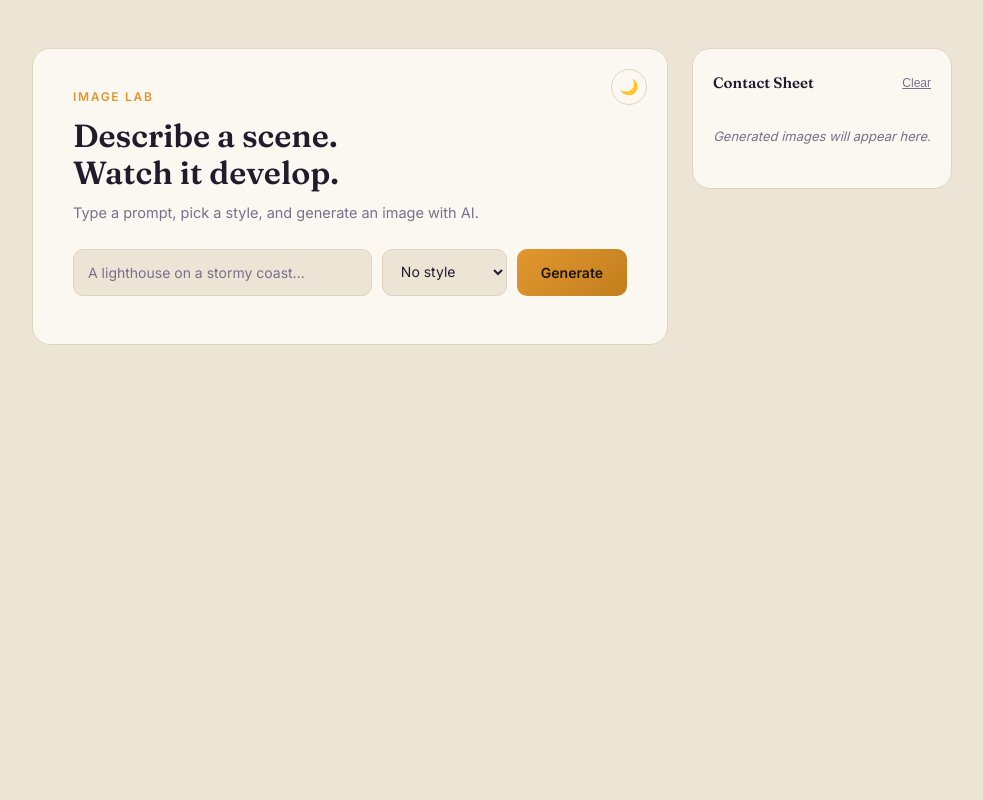
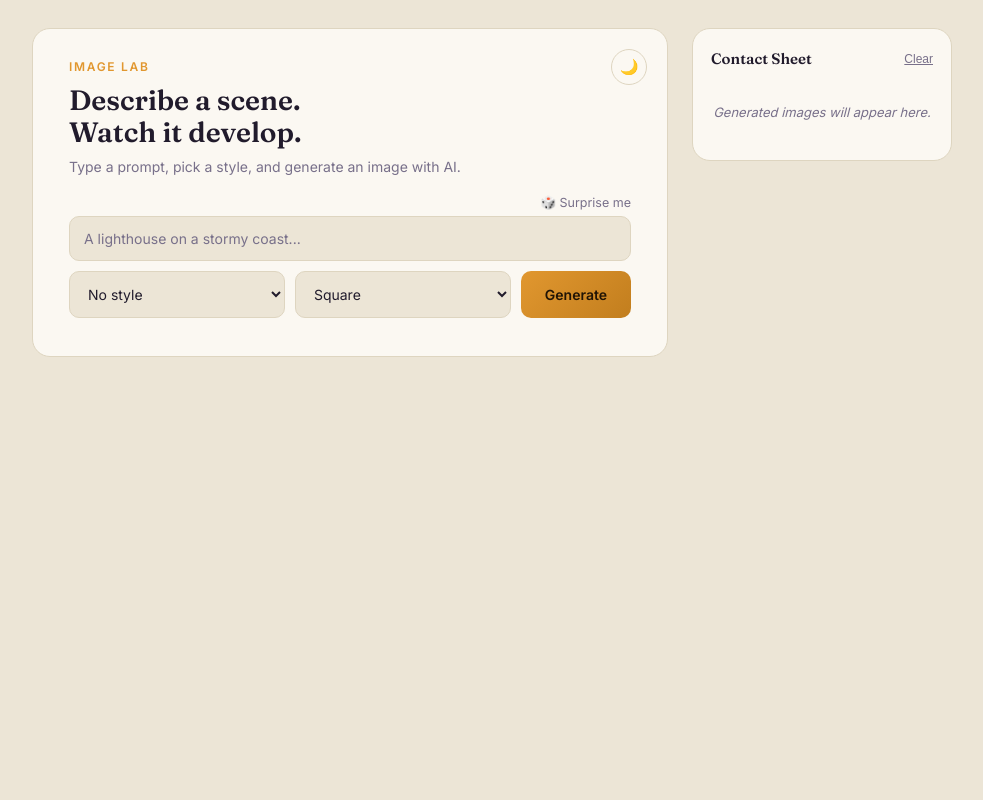
Before and after one commit to tubashakeel67-ai/ai-image-generator, a Flask app: page / in a window 1280 px wide. Shown: the whole page, without its empty margins (148-1131 px from the left). Run offline with Flask 3, Linux system fonts and the light colour scheme.

Commit message:
Add aspect ratio, regenerate, surprise me features and improve form layout

```diff
--- a/app.py
+++ b/app.py
@@ -4,6 +4,12 @@ from urllib.parse import quote
 app = Flask(__name__)
 
 POLLINATIONS_URL = "https://image.pollinations.ai/prompt/"
+
+RATIO_DIMENSIONS = {
+    "square": (1024, 1024),
+    "portrait": (768, 1024),
+    "landscape": (1024, 768),
+}
 
 
 @app.route('/')
@@ -15,6 +21,7 @@ def home():
 def generate():
     prompt = request.form.get('prompt')
     style = request.form.get('style')
+    ratio = request.form.get('ratio', 'square')
 
     if not prompt:
         return jsonify({"error": "Prompt is required"}), 400
@@ -22,8 +29,10 @@ def generate():
     # append the chosen style to the prompt so it influences the output
     full_prompt = f"{prompt}, {style}" if style else prompt
 
+    width, height = RATIO_DIMENSIONS.get(ratio, RATIO_DIMENSIONS["square"])
+
     # Pollinations builds the image directly from the URL — no API key needed
-    image_url = POLLINATIONS_URL + quote(full_prompt)
+    image_url = f"{POLLINATIONS_URL}{quote(full_prompt)}?width={width}&height={height}"
 
     return jsonify({"image": image_url})
 
--- a/static/css/style.css
+++ b/static/css/style.css
@@ -29,7 +29,7 @@ body.dark {
 body {
     background: var(--page-bg);
     min-height: 100vh;
-    padding: 48px 20px;
+    padding: 28px 20px;
     font-family: 'Inter', sans-serif;
     color: var(--ink);
     transition: background 0.3s ease;
@@ -50,7 +50,7 @@ body {
     background: var(--surface);
     border: 1px solid var(--line);
     border-radius: 18px;
-    padding: 40px;
+    padding: 30px 36px;
     position: relative;
     transition: background 0.3s ease, border-color 0.3s ease;
 }
@@ -75,35 +75,46 @@ body {
     letter-spacing: 0.14em;
     text-transform: uppercase;
     color: var(--accent);
-    margin-bottom: 14px;
+    margin-bottom: 10px;
 }
 
 h1 {
     font-family: 'Fraunces', serif;
     font-weight: 600;
-    font-size: 32px;
+    font-size: 28px;
     line-height: 1.15;
     color: var(--ink);
-    margin-bottom: 12px;
+    margin-bottom: 10px;
 }
 
 .subtitle {
     color: var(--muted);
-    font-size: 14.5px;
-    margin-bottom: 28px;
+    font-size: 14px;
+    margin-bottom: 20px;
 }
 
 /* ---------- form ---------- */
 
+.prompt-toolbar {
+    display: flex;
+    justify-content: flex-end;
+    margin-bottom: 6px;
+}
+
 #generate-form {
     display: flex;
-    flex-wrap: wrap;
+    flex-direction: column;
     gap: 10px;
     margin-bottom: 8px;
 }
 
+.options-row {
+    display: flex;
+    gap: 10px;
+}
+
 #prompt {
-    flex: 1 1 220px;
+    width: 100%;
     padding: 13px 14px;
     border: 1.5px solid var(--line);
     border-radius: 10px;
@@ -124,7 +135,9 @@ h1 {
     box-shadow: 0 0 0 3px var(--accent-soft);
 }
 
-#style-select {
+#style-select,
+#ratio-select {
+    flex: 1;
     padding: 13px 14px;
     border: 1.5px solid var(--line);
     border-radius: 10px;
@@ -162,6 +176,22 @@ h1 {
     opacity: 0.6;
     cursor: not-allowed;
     transform: none;
+}
+
+#surprise-btn {
+    background: none;
+    border: none;
+    padding: 0;
+    color: var(--muted);
+    font-family: inherit;
+    font-size: 12.5px;
+    cursor: pointer;
+    transition: color 0.2s ease;
+}
+
+#surprise-btn:hover {
+    color: var(--accent-deep);
+    text-decoration: underline;
 }
 
 /* ---------- states ---------- */
@@ -254,9 +307,9 @@ h1 {
     background: var(--surface);
     border: 1px solid var(--line);
     border-radius: 18px;
-    padding: 24px 20px;
+    padding: 20px 18px;
     position: sticky;
-    top: 40px;
+    top: 28px;
     transition: background 0.3s ease, border-color 0.3s ease;
 }
 
@@ -393,6 +446,29 @@ h1 {
 
 /* ---------- responsive ---------- */
 
+/* custom thin scrollbar — subtler than the default browser scrollbar */
+::-webkit-scrollbar {
+    width: 8px;
+}
+
+::-webkit-scrollbar-track {
+    background: transparent;
+}
+
+::-webkit-scrollbar-thumb {
+    background: var(--line);
+    border-radius: 8px;
+}
+
+::-webkit-scrollbar-thumb:hover {
+    background: var(--muted);
+}
+
+body {
+    scrollbar-width: thin;
+    scrollbar-color: var(--line) transparent;
+}
+
 @media (max-width: 860px) {
     .page {
         flex-direction: column;
--- a/static/js/script.js
+++ b/static/js/script.js
@@ -1,28 +1,31 @@
 const form = document.getElementById('generate-form');
 const promptInput = document.getElementById('prompt');
 const styleSelect = document.getElementById('style-select');
+const ratioSelect = document.getElementById('ratio-select');
 const generateBtn = document.getElementById('generate-btn');
 const loading = document.getElementById('loading');
 const errorMessage = document.getElementById('error-message');
 const result = document.getElementById('result');
 const generatedImage = document.getElementById('generated-image');
 const downloadBtn = document.getElementById('download-btn');
+const regenerateBtn = document.getElementById('regenerate-btn');
+const surpriseBtn = document.getElementById('surprise-btn');
 
 const HISTORY_KEY = 'imageHistory';
 const HISTORY_LIMIT = 12;
 
-form.addEventListener('submit', async (e) => {
-    e.preventDefault();
-
+async function generateImage() {
     errorMessage.classList.add('hidden');
     result.classList.add('hidden');
     downloadBtn.classList.add('hidden');
+    regenerateBtn.classList.add('hidden');
     loading.classList.remove('hidden');
     generateBtn.disabled = true;
 
     const formData = new FormData();
     formData.append('prompt', promptInput.value);
     formData.append('style', styleSelect.value);
+    formData.append('ratio', ratioSelect.value);
 
     try {
         const response = await fetch('/generate', {
@@ -42,6 +45,8 @@ form.addEventListener('submit', async (e) => {
         downloadBtn.dataset.imageUrl = data.image;
         result.classList.remove('hidden');
         downloadBtn.classList.remove('hidden');
+        regenerateBtn.classList.remove('hidden');
+        result.scrollIntoView({ behavior: 'smooth', block: 'start' });
 
         addToHistory(data.image, promptInput.value);
 
@@ -52,6 +57,31 @@ form.addEventListener('submit', async (e) => {
         loading.classList.add('hidden');
         generateBtn.disabled = false;
     }
+}
+
+form.addEventListener('submit', (e) => {
+    e.preventDefault();
+    generateImage();
+});
+
+regenerateBtn.addEventListener('click', generateImage);
+
+const SURPRISE_PROMPTS = [
+    'A floating island with waterfalls pouring into the clouds',
+    'A cat astronaut exploring a candy-colored planet',
+    'An ancient library hidden inside a giant tree',
+    'A neon-lit ramen shop in a rainy cyberpunk alley',
+    'A dragon curled asleep on a mountain of gold coins',
+    'A cozy cabin glowing warmly in a snowy forest at night',
+    'A steampunk airship sailing above a Victorian city',
+    'A underwater city with glass domes and glowing coral',
+    'A fox spirit dancing among falling cherry blossoms',
+    'A lighthouse keeper watching a storm roll in at dusk'
+];
+
+surpriseBtn.addEventListener('click', () => {
+    const random = SURPRISE_PROMPTS[Math.floor(Math.random() * SURPRISE_PROMPTS.length)];
+    promptInput.value = random;
 });
 
 downloadBtn.addEventListener('click', async (e) => {
@@ -144,6 +174,8 @@ function selectImage(item) {
     promptInput.value = item.prompt;
     result.classList.remove('hidden');
     downloadBtn.classList.remove('hidden');
+    regenerateBtn.classList.remove('hidden');
+    result.scrollIntoView({ behavior: 'smooth', block: 'start' });
 }
 
 function buildHistoryCard(item) {
--- a/templates/index.html
+++ b/templates/index.html
@@ -19,9 +19,14 @@
         <h1>Describe a scene.<br>Watch it develop.</h1>
         <p class="subtitle">Type a prompt, pick a style, and generate an image with AI.</p>
 
+        <div class="prompt-toolbar">
+            <button type="button" id="surprise-btn">🎲 Surprise me</button>
+        </div>
+
         <form id="generate-form">
             <input type="text" id="prompt" name="prompt" placeholder="A lighthouse on a stormy coast..." required>
 
+            <div class="options-row">
                 <select id="style-select" name="style">
                     <option value="">No style</option>
                     <option value="realistic photo">Realistic</option>
@@ -32,7 +37,14 @@
                     <option value="watercolor painting">Watercolor</option>
                 </select>
 
+                <select id="ratio-select" name="ratio">
+                    <option value="square">Square</option>
+                    <option value="portrait">Portrait</option>
+                    <option value="landscape">Landscape</option>
+                </select>
+
                 <button type="submit" id="generate-btn">Generate</button>
+            </div>
         </form>
 
         <div id="loading" class="hidden">
@@ -46,7 +58,10 @@
             <div class="print-frame">
                 <img id="generated-image" src="" alt="Generated image">
             </div>
+            <div class="result-actions">
                 <a id="download-btn" class="hidden" href="" download="generated-image.png">Download Image</a>
+                <button type="button" id="regenerate-btn" class="hidden">🔄 Regenerate</button>
+            </div>
         </div>
     </section>
 
```
Also changed, not shown: other parts of static/css/style.css (+29 -4 lines). Lines whose indentation alone changed are shown as unchanged.
